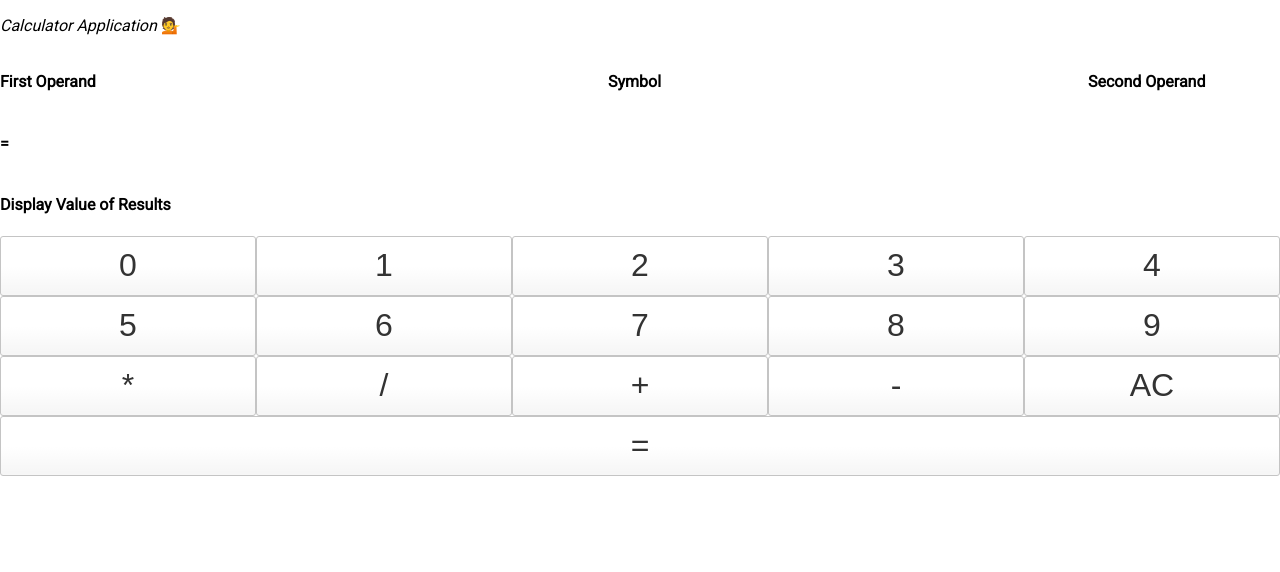
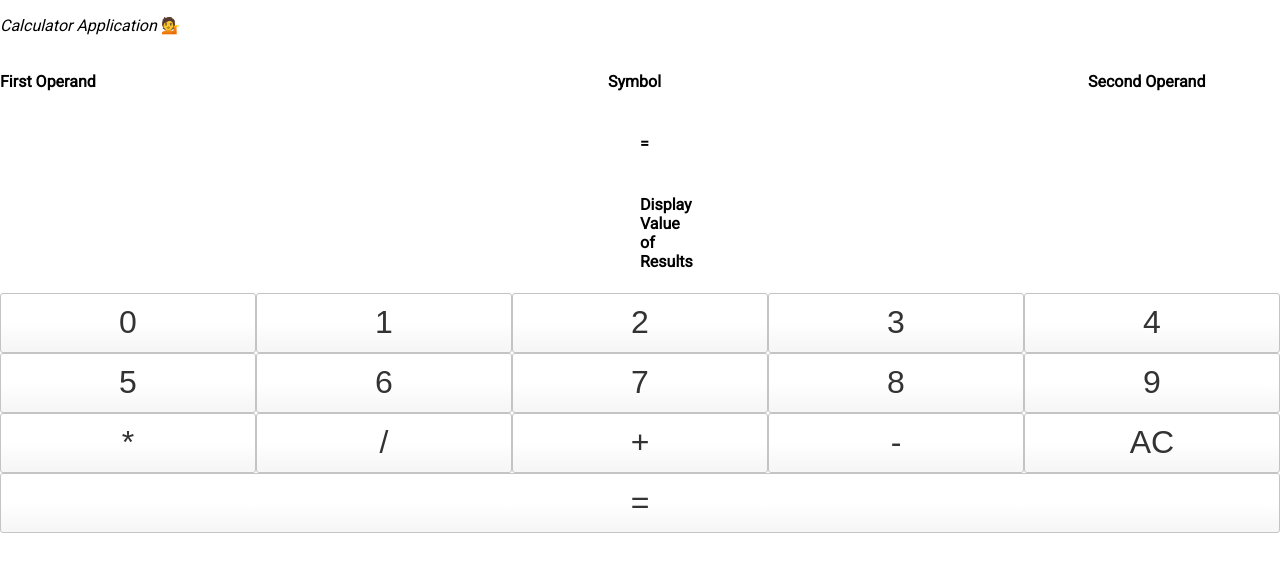
Before and after one commit to appredator/TOP_Calculator, a plain HTML site: page index.html in a window 1280 px wide. Shown: the top 572 px of the page. Drawn offline with Linux system fonts and the light colour scheme.

Commit message:
Update main.css

```diff
--- a/main.css
+++ b/main.css
@@ -38,8 +38,17 @@ grid-template-columns: 47.5% 37.5% 35%;
 .equalsTopContainer {
   display: grid;
   width: 100%;
+  align-self: center;
   justify-content: center;
-grid-template-columns: 100%;
+grid-template-columns: 0%;
+  font-family: "Roboto", sans-serif;
+}
+.display {
+  display: grid;
+  width: 100%;
+  align-self: center;
+  justify-content: center;
+grid-template-columns: 0%;
   font-family: "Roboto", sans-serif;
 }
 .container {
```
